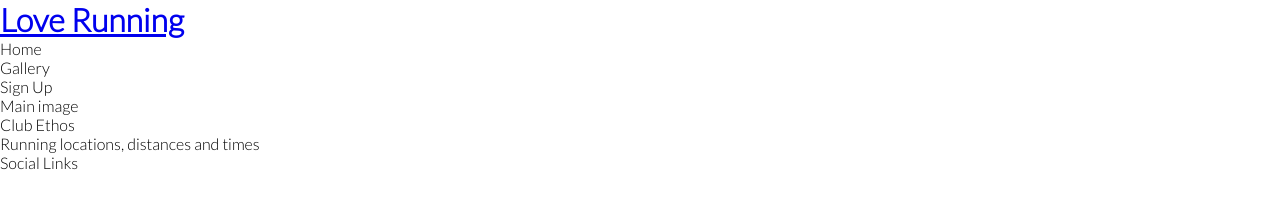
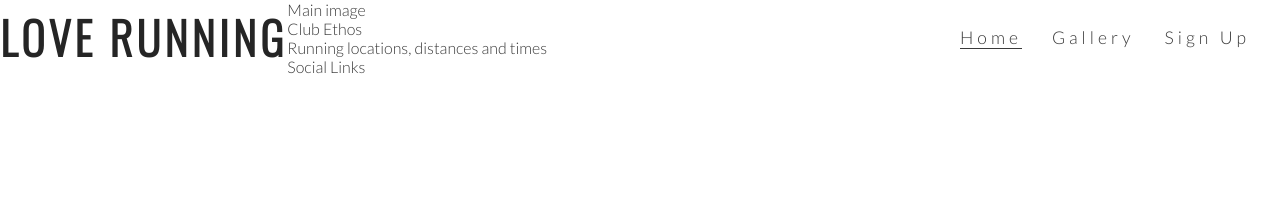
Before and after one commit to lauraz-15/love-running, a plain HTML site: page index.html in a window 1280 px wide. Drawn offline with nearby package versions, Linux system fonts and the light colour scheme.

Commit message:
Add styles to nav menu

```diff
--- a/assets/css/styles.css
+++ b/assets/css/styles.css
@@ -7,6 +7,50 @@
 }
 
 body {
-    font-family: Arial, Helvetica, sans-serif;
-    font-family: Lato;
+    font-family: Lato, sans-serif;
+    font-weight: 300;
+    color: #3a3a3a;
 }
+
+/* Headings and logo */
+
+h1, h2 {
+    font-family: Oswald, sans-serif;
+    letter-spacing: 4px;
+    text-transform: uppercase;
+    color: #252525;
+}
+
+#logo {
+    float: left;
+    font-size: 280%;
+}
+
+/* Navigation */
+
+#menu {
+    font-size: 110%;
+    letter-spacing: 4px;
+}
+
+#menu, #logo {
+    line-height: 75px;
+}
+#menu li {
+    float: right;
+    list-style-type: none;
+    margin-right: 30px;
+}
+
+#menu a {
+    text-decoration: none;
+    color: inherit;
+}
+
+#menu a:hover {
+    border-bottom: 1px solid #3a3a3a;
+}
+
+.active {
+    border-bottom: 1px solid #3a3a3a;
+}
--- a/index.html
+++ b/index.html
@@ -1,5 +1,6 @@
 <!DOCTYPE html>
 <html lang="en">
+
 <head>
     <meta charset="UTF-8">
     <meta http-equiv="X-UA-Compatible" content="IE=edge">
@@ -9,16 +10,29 @@
     <link rel="stylesheet" href="/assets/css/styles.css">
     <title>Love Running</title>
 </head>
+
 <body>
     <header>
         <a href="index.html">
-            <h1>Love Running</h1>
+            <h1 id="logo">Love Running</h1>
         </a>
         <nav>
-            <ul>
-                <li href="#">Home</li>
-                <li href="#">Gallery</li>
-                <li href="#">Sign Up</li>
+            <ul id="menu">
+                <li>
+                    <a href="#">
+                        Sign Up
+                    </a>
+                </li>
+                <li>
+                    <a href="#">
+                        Gallery
+                    </a>
+                </li>
+                <li>
+                    <a href="index.html" class="active">
+                        Home
+                    </a>
+                </li>
             </ul>
         </nav>
     </header>
@@ -35,4 +49,5 @@
         Social Links
     </footer>
 </body>
+
 </html>
```
